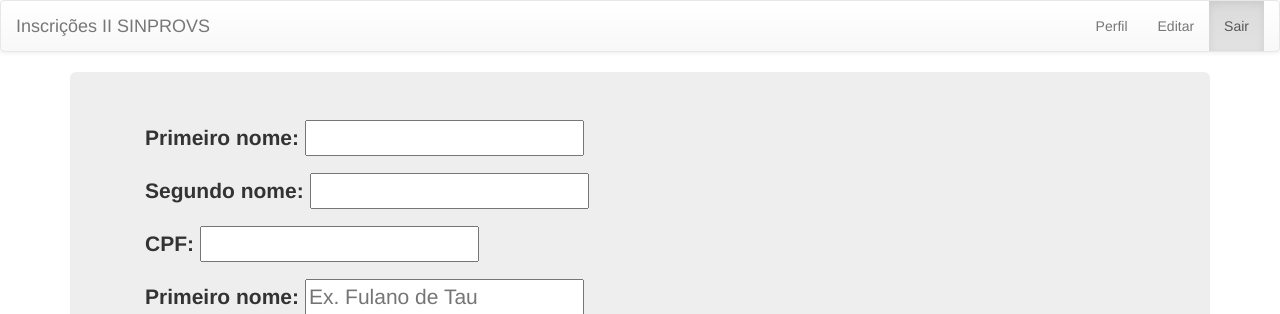
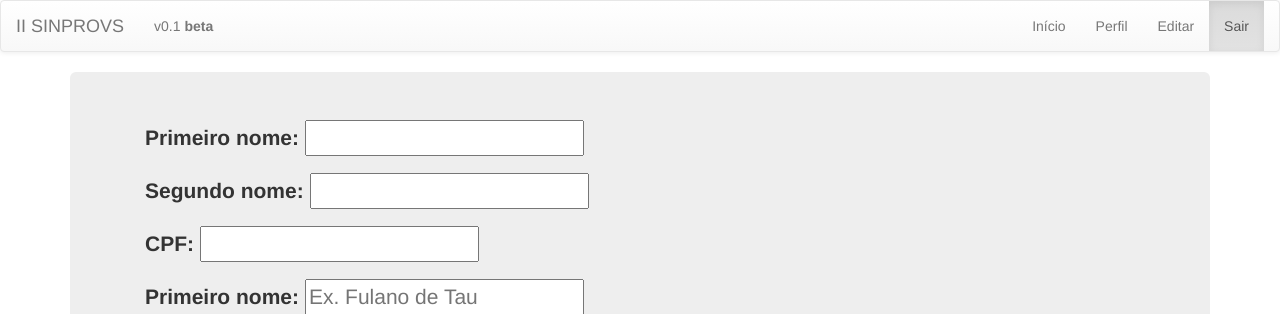
Before and after one commit to pixies/academic, a Django app: template templates/profile/editar.html in a window 1280 px wide. Shown: the top 314 px of the page. Run offline with Django 3.2, Linux system fonts and the light colour scheme; the template is opened without the code that fills it: values that come from a table or form of the project are taken from there, others are empty; a user stored in the database is signed in; tables that the repository leaves empty hold one stand-in row (values such as "Sample post"); parts of the project's set-up code (start-up, migrations or seed data) failed here and were passed over; some libraries are stand-ins or nearby versions.

Commit message:
melhorando o modelo base, adcionando o meno Inicio

```diff
--- a/templates/base.html
+++ b/templates/base.html
@@ -34,13 +34,14 @@
         <span class="icon-bar"></span>
         <span class="icon-bar"></span>
       </button>
-      <a class="navbar-brand" href="/">Inscrições II SINPROVS</a>
+      <a class="navbar-brand" href="/">II SINPROVS</a><p class="navbar-text">v0.1<strong> beta</strong></p>
     </div>
 
     <!-- Collect the nav links, forms, and other content for toggling -->
     <div class="collapse navbar-collapse" id="bs-example-navbar-collapse-1">
         {% if user.is_authenticated %}
             <ul class="nav navbar-nav navbar-right">
+                <li><a href="/">Início<span class="sr-only"></span></a></li>
                 <li><a href="/profile/">Perfil<span class="sr-only">(current)</span></a></li>
                 <li><a href="/profile/edit/">Editar<span class="sr-only">(current)</span></a></li>
                 <li class="active"><a href="/logout/">Sair</a></li>
```
